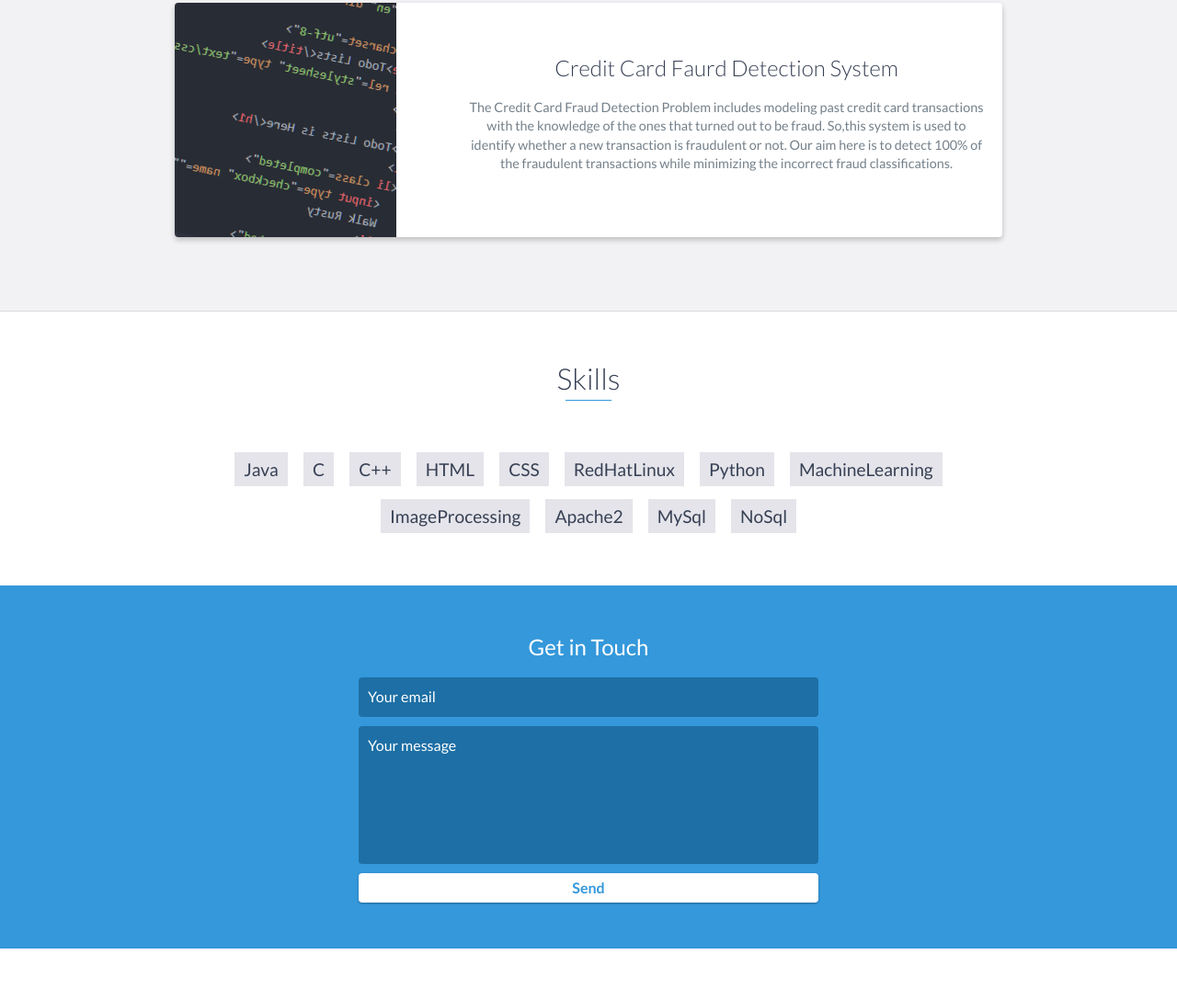
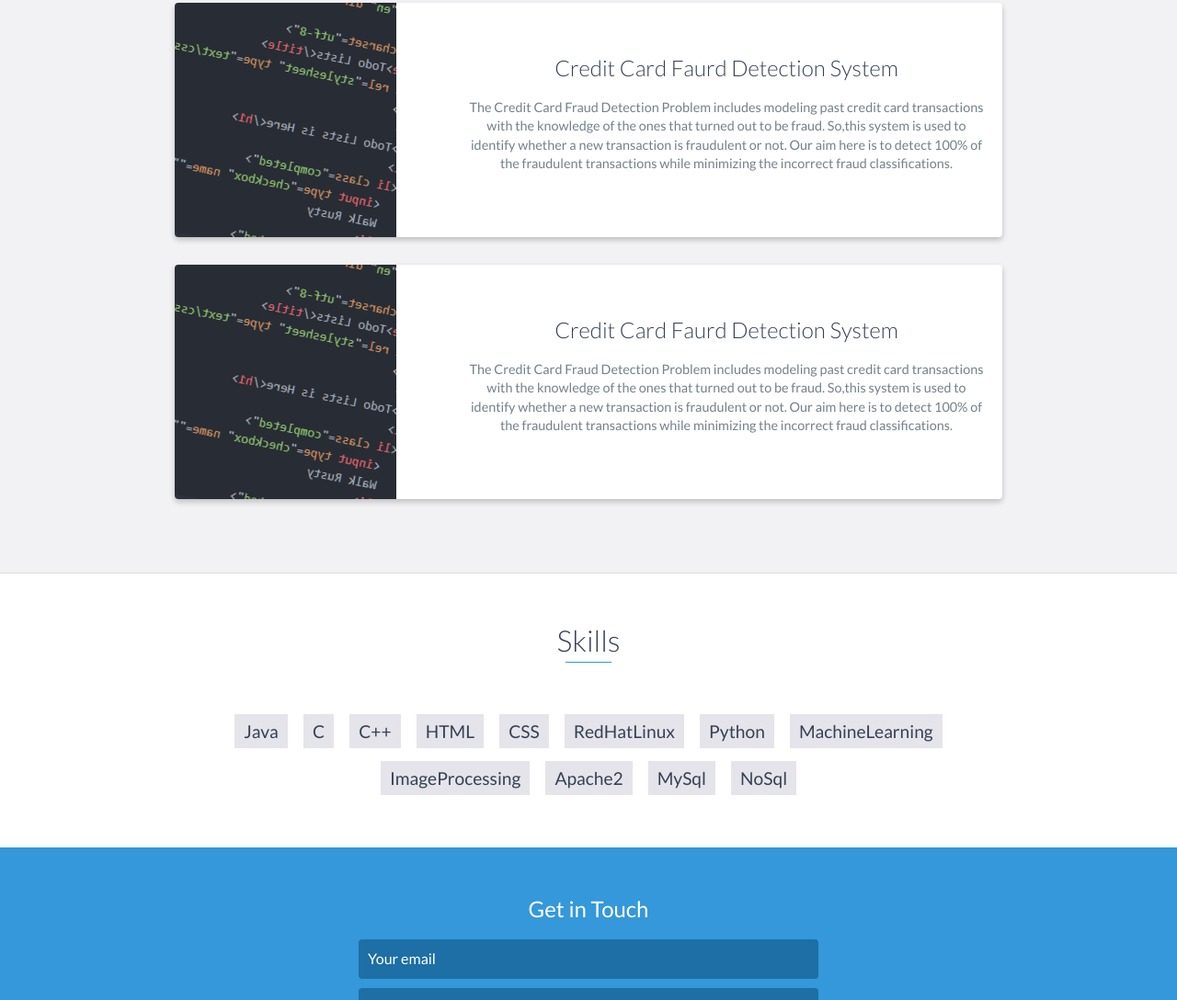
Before and after one commit to theraviprakash/theraviprakash.github.io, a plain HTML site: page index.html in a window 1280 px wide. Shown: the part 3121-4209 px from the top of the page at 92% size. Drawn offline with nearby package versions, Linux system fonts and the light colour scheme.

Commit message:
one more

```diff
--- a/index.html
+++ b/index.html
@@ -211,7 +211,21 @@ implementation of HDFS cluster for storing data and analysing it into datascienc
                 </div>
                 <!-- End .project -->
 
-
+		<div class="project shadow-large">
+                    <div class="project-image">
+                        <img src="images/project.png" />
+                    </div>
+                    <!-- End .project-image -->
+                    <div class="project-info">
+                        <h3>Credit Card Faurd Detection System</h3>
+                        <p>
+                           The Credit Card Fraud Detection Problem includes modeling past credit card transactions with the knowledge of the ones that turned out to be fraud. So,this system is used to identify whether a new transaction is fraudulent or not. Our aim here is to detect 100% of the fraudulent transactions while minimizing the incorrect fraud classifications.
+                        </p>
+                        <!-- <a href="#">View Project</a> -->
+                    </div>
+                    <!-- End .project-info -->
+                </div>
+                <!-- End .project -->
 
 
 
```
